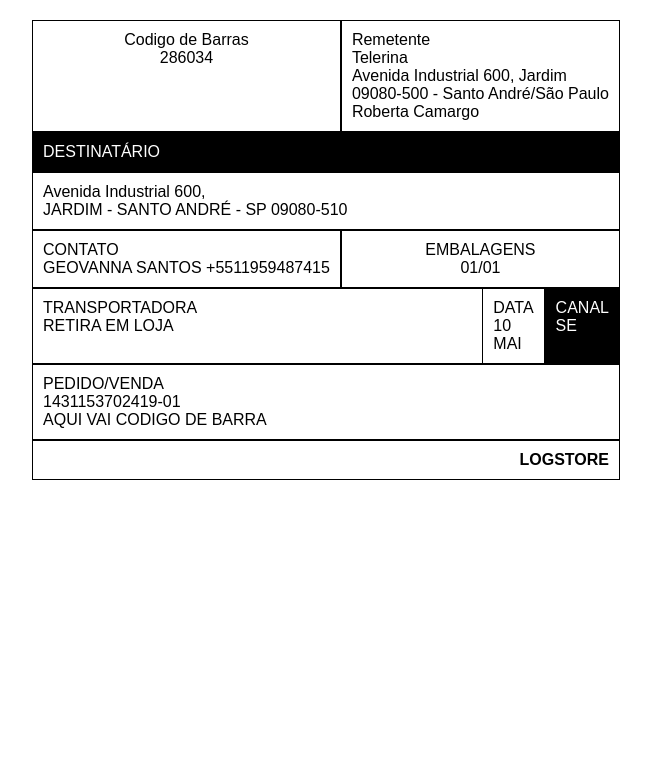
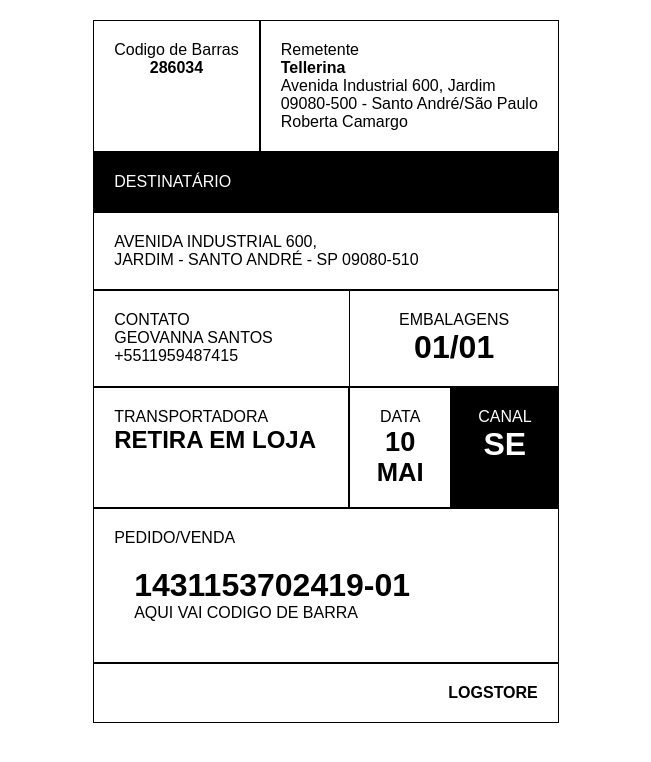
Before and after one commit to BrennoVilela/Etiqueta, a plain HTML site: page index.html in a window 1280 px wide. Shown: the whole page, without its empty margins (314-965 px from the left). Drawn offline with Linux system fonts and the light colour scheme.

Commit message:
Centralizando todos os componentes e finalizando o css

```diff
--- a/index.html
+++ b/index.html
@@ -1,58 +1,63 @@
 <!DOCTYPE html>
 <html lang="pt-br">
+
 <head>
   <meta charset="UTF-8" />
   <meta name="viewport" content="width=device-width, initial-scale=1.0" />
   <title>Etiqueta</title>
   <link rel="stylesheet" href="style.css" />
 </head>
+
 </html>
 
 <head>
+
 <body>
   <div class="container">
     <div class="box-1">
       Codigo de Barras <br>
-        <span>286034</span>
+      <span><b>286034</b></span>
     </div>
     <div class="box-2">
       Remetente <br />
-        <span>Telerina <br /></span>
+      <span><b>Tellerina</b> <br /></span>
       <span>Avenida Industrial 600, Jardim <br /></span>
       <span>09080-500 - Santo André/São Paulo <br /></span>
       <span>Roberta Camargo</span>
     </div>
     <div class="box-3">DESTINATÁRIO</div>
     <div class="box-4">
-        Avenida Industrial 600, <br />
+      AVENIDA INDUSTRIAL 600, <br />
       <span>JARDIM - SANTO ANDRÉ - SP 09080-510</span>
     </div>
     <div class="box-5">
       CONTATO <br />
-        <span>GEOVANNA SANTOS</span>
+      <span>GEOVANNA SANTOS <br /></span>
       <span>+5511959487415</span>
     </div>
     <div class="box-6">
       EMBALAGENS <br />
-        <span>01/01</span>
+      <span class="aumenta4"><b>01/01</b></span>
     </div>
     <div class="box-7">
       TRANSPORTADORA <br />
-        <span>RETIRA EM LOJA</span>
+      <span class="aumenta7"><b>RETIRA EM LOJA</b></span>
     </div>
     <div class="box-8">
       DATA <br />
-        <span>10 <br /></span>
-        <span>MAI</span>
+      <span class="aumenta1"><b>10</b> <br /></span>
+      <span class="aumenta2"><b>MAI</b></span>
     </div>
     <div class="box-9">
       CANAL <br />
-        <span>SE</span>
+      <span class="aumenta3"><b>SE</b></span>
     </div>
     <div class="box-10">
       PEDIDO/VENDA <br />
-        <span>1431153702419-01 <br /></span>
+      <div class="centere-content">
+        <span class="aumenta5"><b>1431153702419-01</b> <br /></span>
         <span>AQUI VAI CODIGO DE BARRA</span>
+      </div>
     </div>
     <div class="box-11"><b>LOGSTORE</b></div>
   </div>
--- a/style.css
+++ b/style.css
@@ -16,6 +16,7 @@
     height: auto;
     grid-row: 1;
     text-align: center;
+    border: 1px solid black;
 }
 
 .box-2 {
@@ -23,6 +24,7 @@
     height: auto;
     grid-column: 2 / span 3;
     grid-row: 1;
+    border: 1px solid black;
 }
 
 .box-3 {
@@ -30,50 +32,62 @@
     grid-row: 2;
     background-color: black;
     color: white;
+    border: 1px solid black;
 }
 
 .box-4 {
     grid-column: 1 / span 4;
     grid-row: 3;
     width: 100%;
+    border: 1px solid black;
 }
 
 .box-5 {
-    grid-column: 1 / 2;
+    grid-column: 1 / span 5;
     grid-row: 4;
     width: 100%;
+    border: 1px solid black;
 }
 
 .box-6 {
-    grid-column: 2 / span 4;
+    grid-column: 3 / span 4;
     grid-row: 4;
     width: 100%;;
     text-align: center;
+    border: 1px solid black;
 }
 
 .box-7 {
     grid-row: 5;
-    grid-column: 1 / span 3;
+    grid-column: 1 / span 2;
+    border: 1px solid black;
 }
 
 .box-8 {
     grid-row: 5;
-    grid-column: 3 / span 1;
     width: 100%;
+    text-align: center;
+    border: 1px solid black;
 }
 
 .box-9 {
     grid-row: 5;
-    grid-column: 4 / span 1;
     background-color: black;
     color: white;
     width: 100%;
+    text-align: center;
+    border: 1px solid black;
 }
 
 .box-10 {
     grid-column: 1 / span 4;
     grid-row: 6;
     height: auto;
+    border: 1px solid black;
+}
+
+.centered-content{
+    text-align: center;
     width: 100%;
 }
 
@@ -82,11 +96,38 @@
     grid-row: 7;
     width: 100%;
     text-align: right;
+    border: 1px solid black;
 }
 
-/* Estilos adicionais */
+.aumenta1{
+font-size: 1.7em;
+}
+
+.aumenta2{
+    font-size: 1.6em;
+    }
+
+    .aumenta3{
+        font-size: 2.0em;
+        }
+
+        .aumenta4{
+            font-size: 2.0em;
+            }
+
+            .aumenta5{
+                font-size: 2.0em;
+                }
+
+                .aumenta6{
+                    font-size: 2.0em;
+                }
+
+                .aumenta7{
+                    font-size: 1.5em;
+                }
+
 .container div {
-    border: 1px solid black;
-    padding: 10px;
+    padding: 20px;
     font-family: Arial, sans-serif;
 }
```
Lines whose indentation alone changed are shown as unchanged.
